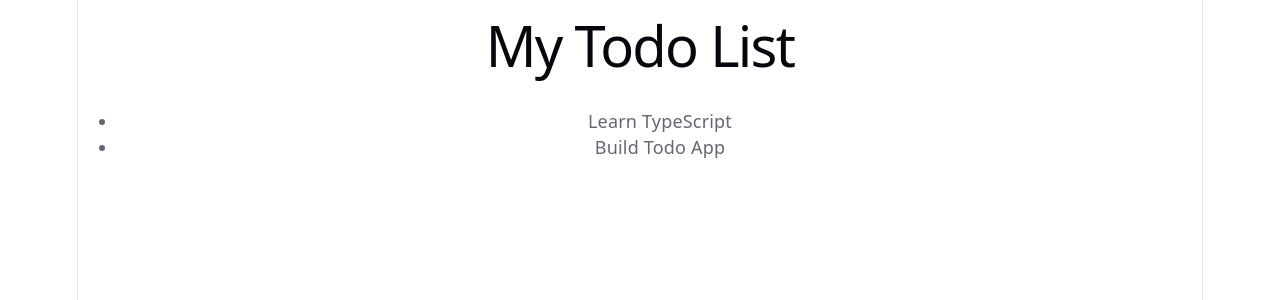
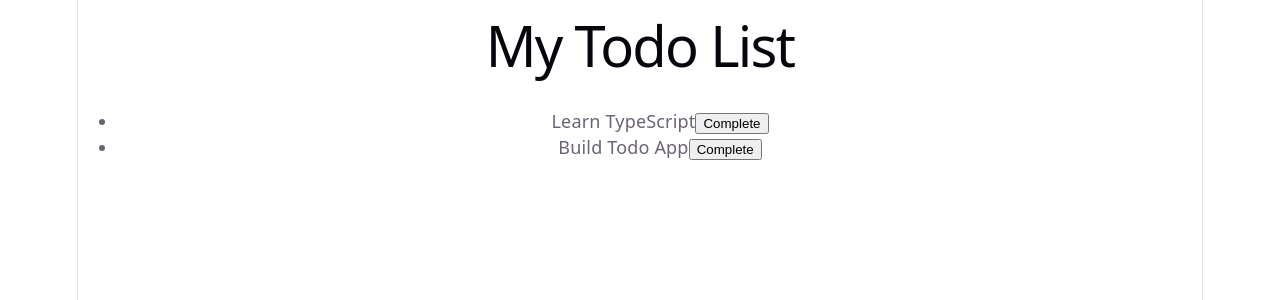
Before and after one commit to AudreyBurrell/todo-typescript, a React (Vite) app: page / in a window 1280 px wide. Shown: the top 300 px of the page. Built offline with nearby package versions, Linux system fonts and the light colour scheme.

Commit message:
Adding a way to complete tasks

```diff
--- a/src/App.tsx
+++ b/src/App.tsx
@@ -1,11 +1,12 @@
 import './styles/App.css'
 
 import type { Task } from "./types/Task";
-import { TaskItem } from "./components/TaskItem";
+import  TaskItem  from "./components/TaskItem";
+import { useState } from "react";
 
 function App() {
-  //hard code values here for now
-  const tasks: Task[] = [
+  //the states
+  const [tasks, setTasks] = useState<Task[]>([
     {
       id: 1,
       title: "Learn TypeScript",
@@ -16,14 +17,28 @@ function App() {
       title: "Build Todo App",
       completed: false,
     }
-  ];
+  ]);
+
+  function toggleTask(id: number) {
+    setTasks(
+      tasks.map((task) => {
+        if (task.id === id) {
+          return {
+            ...task, //copy everything from this object
+            completed: !task.completed //but set completed to it's opposite
+          };
+        }
+        return task; //just add on original object
+      })
+    )
+  }
 
   return (
     <>
       <h1>My Todo List</h1>
       <ul>
         {tasks.map((task) => (
-          <TaskItem key={task.id} task={task} />
+          <TaskItem key={task.id} task={task} onToggle={toggleTask} />
         ))}
       </ul>
     </>
--- a/src/components/TaskItem.tsx
+++ b/src/components/TaskItem.tsx
@@ -2,14 +2,21 @@ import type { Task } from "../types/Task";
 
 interface TaskItemProps { //props interfaces make sure the data is correct
     task: Task; //"TaskItem requires a task, and it must be a real Task."
+    onToggle: (id: number) => void; //this prop is a function that recieves the number id and returns nothing
 }
 
-function TaskItem({ task }: TaskItemProps) {
+function TaskItem({ task, onToggle }: TaskItemProps) {
     return (
         <>
-            <li>{task.title}</li>
+            <li>
+                {task.title}
+
+                <button onClick={() => onToggle(task.id)}>
+                    {task.completed ? "Undo" : "Complete"}
+                </button>
+            </li>
         </>
     )
 }
 
-export { TaskItem };
+export default TaskItem;
```
